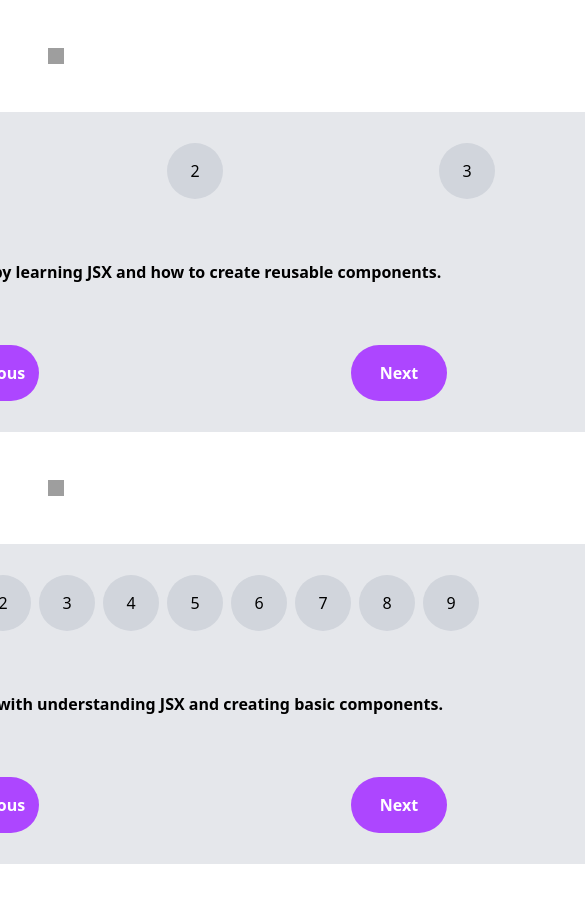
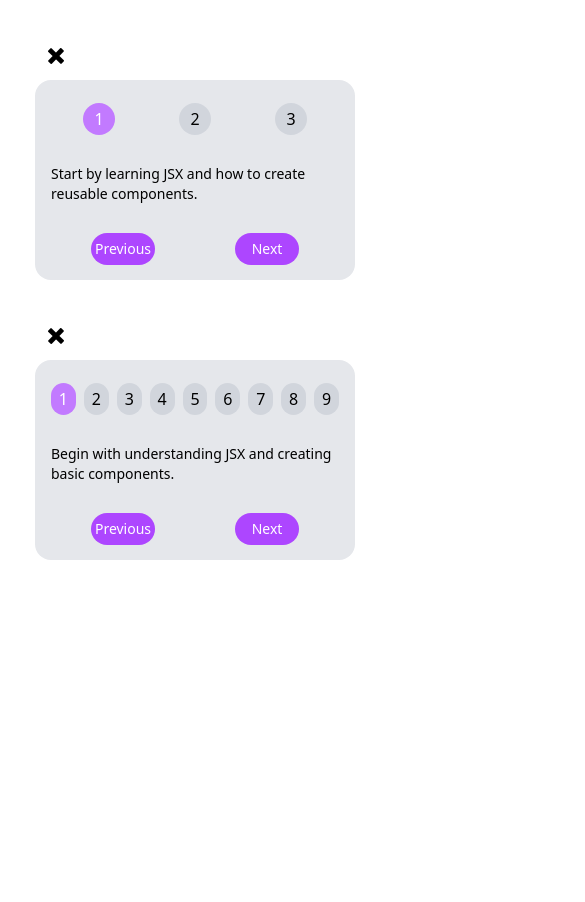
Before and after one commit to mojtaba139797/Steps, a React (Vite) app: page / in a window 390 px wide. Shown: the top 902 px of the page, 585 px wide, since content can reach past the window. After the commit the page ends 844 px from the top, so only its background shows below. Built offline with nearby package versions, Linux system fonts and the light colour scheme; grey boxes are pictures that could not be loaded.

Commit message:
feat: add responsive support and clickable steps functionality

```diff
--- a/src/App.tsx
+++ b/src/App.tsx
@@ -2,6 +2,7 @@ import LayOut from "./components/layOut";
 import Part1 from "./components/part1";
 import Part2 from "./components/part2";
 import zarbdar from "./assets/zarbdar.png";
+import Menue from "./assets/Menu.png";
 import { useState } from "react";
 
 function App() {
@@ -19,21 +20,39 @@ function App() {
   };
   return (
     <>
+      {Part1Enable ? (
         <img
-        src="zarbdar"
+          src={zarbdar}
           alt="zarbdar"
           className="w-4 h-4 mt-12 ml-12"
           onClick={handlePart1Enable}
         />
+      ) : (
+        <img
+          src={Menue}
+          alt="Menue"
+          className="w-7 h-7 mt-12 ml-12"
+          onClick={handlePart1Enable}
+        />
+      )}
       <LayOut>
         <Part1 Part1Enable={Part1Enable} />
       </LayOut>
+      {Part2Enable ? (
         <img
-        src="zarbdar"
+          src={zarbdar}
           alt="zarbdar"
           className="w-4 h-4 mt-12 ml-12"
           onClick={handlePart2Enable}
         />
+      ) : (
+        <img
+          src={Menue}
+          alt="Menue"
+          className="w-7 h-7 mt-12 ml-12"
+          onClick={handlePart2Enable}
+        />
+      )}
       <LayOut>
         <Part2 Part2Enable={Part2Enable} />
       </LayOut>
--- a/src/components/buttunNext.tsx
+++ b/src/components/buttunNext.tsx
@@ -8,7 +8,7 @@ const ButtunNext = (prop: ButtunProp) => {
   return (
     <button
       onClick={onClick}
-      className="w-24 h-14 cursor-pointer bg-purple-500 text-white font-bold rounded-4xl"
+      className="w-16 h-8 md:w-20 md:h-10 lg:w-24 lg:h-14 font-normal text-sm md:text-lg lg:text-xl cursor-pointer bg-purple-500 text-white rounded-4xl"
     >
       {text}
     </button>
--- a/src/components/buttunPrev.tsx
+++ b/src/components/buttunPrev.tsx
@@ -8,7 +8,7 @@ const ButtunPrev = (prop: ButtunProp) => {
   return (
     <button
       onClick={onClick}
-      className="w-24 h-14 cursor-pointer bg-purple-500 text-white font-bold rounded-4xl"
+      className="w-16 h-8 md:w-20 md:h-10 lg:w-24 lg:h-14 font-normal text-sm md:text-lg lg:text-xl cursor-pointer bg-purple-500 text-white rounded-4xl"
     >
       {text}
     </button>
--- a/src/components/layOut.tsx
+++ b/src/components/layOut.tsx
@@ -4,7 +4,9 @@ interface LayOutProp {
 
 const LayOut = (prop: LayOutProp) => {
   const { children } = prop;
-  return <div className="flex flex-col gap-36 items-center mt-12 mb-12">{children}</div>;
+  return (
+    <div className="flex flex-col items-center md:py-12 pt-4">{children}</div>
+  );
 };
 
 export default LayOut;
--- a/src/components/numStep.tsx
+++ b/src/components/numStep.tsx
@@ -3,23 +3,33 @@ import { useState } from "react";
 interface NumStepProp {
   content: number;
   step: number;
+  onStepChange: (newStep: number) => void;
 }
 
 const NumStep = (prop: NumStepProp) => {
   // استخراج پراپ ها
-  const { content, step } = prop;
+  const { content, step, onStepChange } = prop;
+  // استیت وضعیت هاور بودن یا نبودن
   const [hover, setHover] = useState(false);
+  // هندلر تاگل کردن وضعیت هاور
   const handleHover = () => {
     setHover(!hover);
+  };
+  // هندلر برای تغییر استپ، طبق عدد داخل هر دایره
+  const handleClick = () => {
+    onStepChange(content);
   };
 
   return (
     <div
       onMouseEnter={handleHover}
       onMouseLeave={handleHover}
-      className={`w-14 h-14 rounded-full ${content === step ? "bg-purple-400 text-white" : ""} ${content < step ? "bg-purple-400 text-white" : ""} ${hover ? "bg-purple-400 cursor-pointer" : "bg-gray-300"} flex justify-center items-center`}
+      onClick={handleClick}
+      className={`w-8 h-8 md:w-12 md:h-12 lg:w-14 lg:h-14 cursor-pointer rounded-full ${content === step ? "bg-purple-400 text-white" : "bg-gray-300"} ${content < step ? "bg-purple-400 text-white" : "bg-gray-300"} ${hover ? "bg-purple-400" : "bg-gray-300"} flex justify-center items-center`}
     >
-      <span className={`${hover ? "text-white" : "text-black"}`}>
+      <span
+        className={`${content <= step ? "text-white" : "text-black"} ${hover ? "text-white" : "text-black"}`}
+      >
         {content}
       </span>
     </div>
--- a/src/components/part1.tsx
+++ b/src/components/part1.tsx
@@ -27,11 +27,11 @@ const Part1 = (prop: Part1Prop) => {
   return (
     <>
       {Part1Enable ? (
-        <div className="w-204 h-80 bg-gray-200 rounded-2xl flex flex-col justify-around">
+        <div className="w-80 h-50 md:w-110 md:h-50 lg:w-204 lg:h-80 px-4 pt-2 bg-gray-200 rounded-2xl flex flex-col justify-around">
           {/* کامپوننت استپ ها */}
           <div id="numStep-container" className="flex justify-around">
             {arr1.map((a) => (
-              <NumStep content={a} step={step} />
+              <NumStep content={a} step={step} onStepChange={setStep} />
             ))}
           </div>
           {/* قسمت نمایش متن ها */}
--- a/src/components/part2.tsx
+++ b/src/components/part2.tsx
@@ -26,11 +26,11 @@ const Part2 = (prop: Part2Prop) => {
   return (
     <>
       {Part2Enable ? (
-        <div className="w-204 h-80 bg-gray-200 rounded-2xl flex flex-col justify-around">
+        <div className="w-80 h-50 md:w-110 md:h-50 lg:w-204 lg:h-80 px-4 pt-2 bg-gray-200 rounded-2xl flex flex-col justify-around">
           {/* کامپوننت استپ ها */}
           <div id="numStep-container" className="flex justify-center gap-2">
             {arr2.map((a) => (
-              <NumStep content={a} step={step} />
+              <NumStep content={a} step={step} onStepChange={setStep} />
             ))}
           </div>
           {/* قسمت نمایش متن ها*/}
--- a/src/components/textArea.tsx
+++ b/src/components/textArea.tsx
@@ -11,7 +11,7 @@ const TextArea = (prop: TextAreaProp) => {
       id="text-area"
       className={`flex justify-center ${step !== id ? "hidden" : "flex justify-center"}`}
     >
-      <p className="font-bold">{advice}</p>
+      <p className="font-normal text-sm md:text-lg lg:text-xl">{advice}</p>
     </div>
   );
 };
```
Also changed, not shown: src/assets/Menu.png (added). Lines whose indentation alone changed are shown as unchanged.
